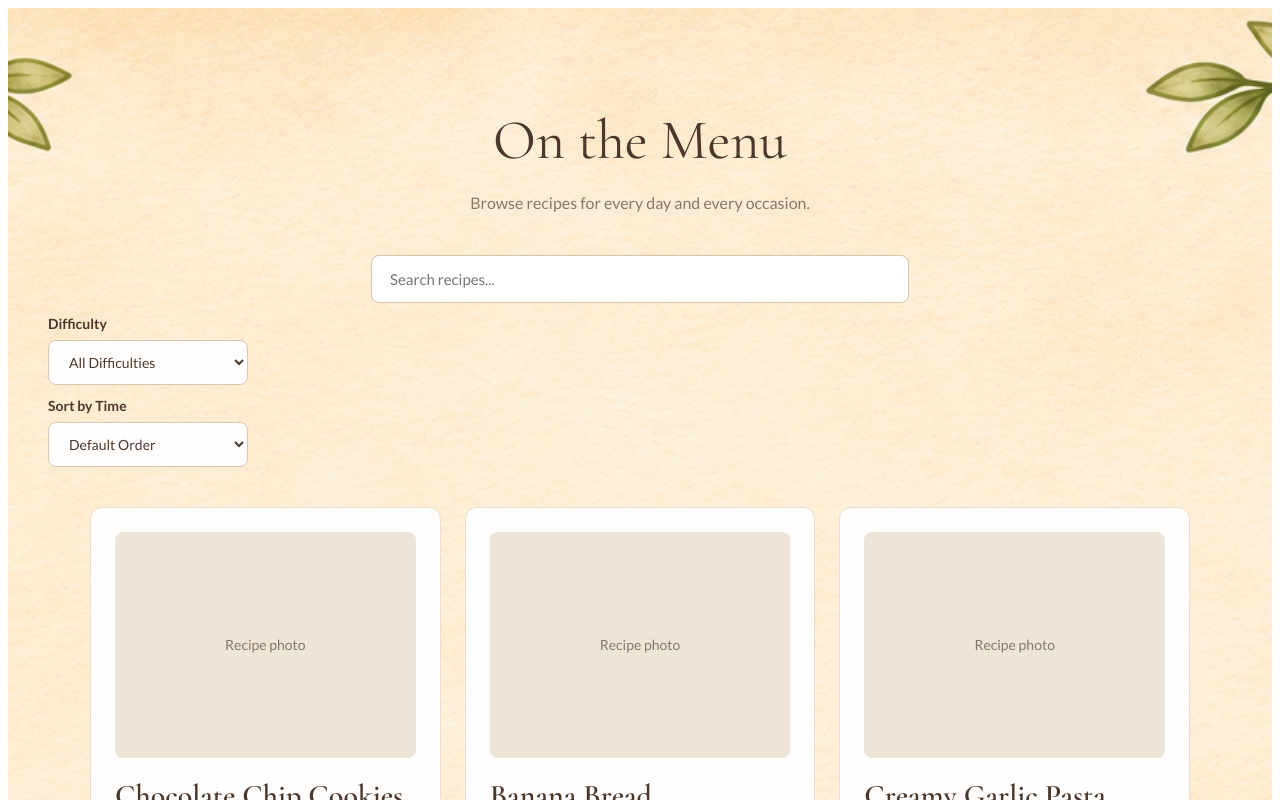
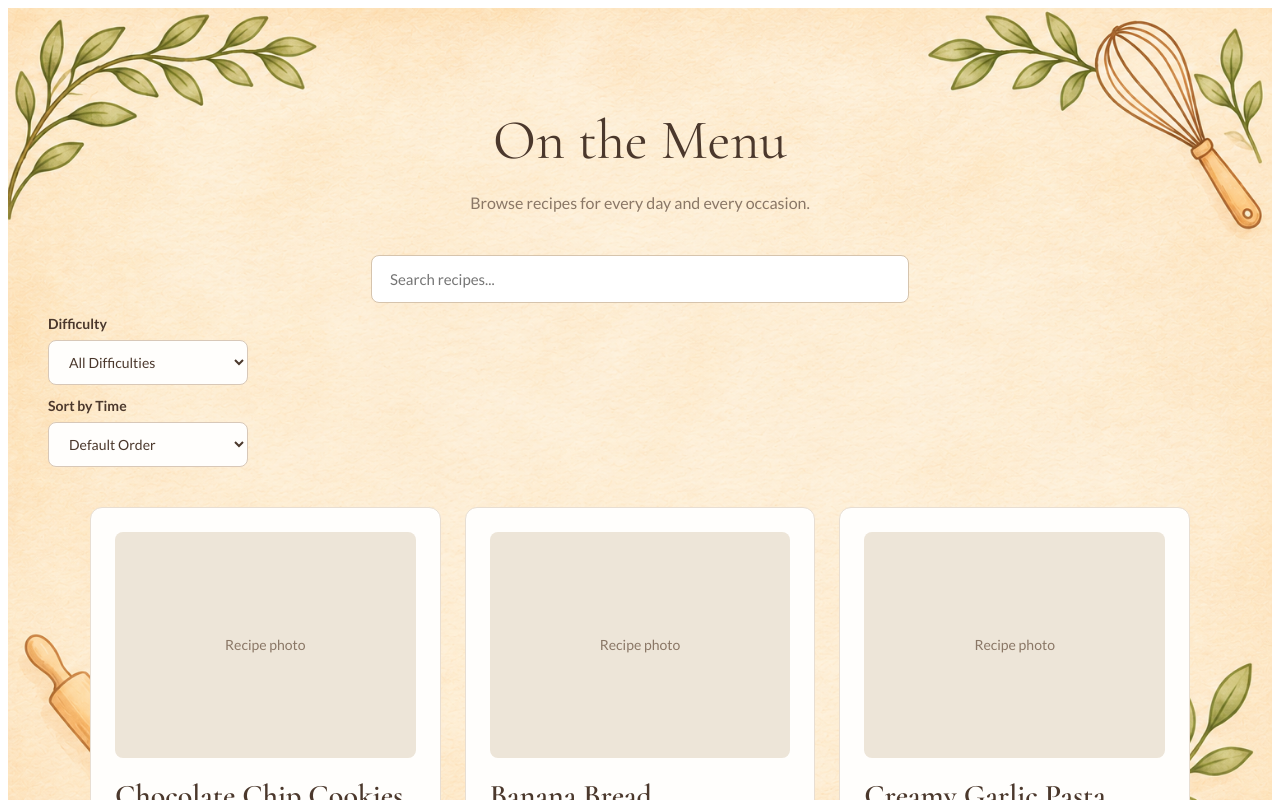
Before and after one commit to SE-Dominic/Smart-Baking-Assistant, a React (Vite) app in the folder frontend/uno-q-ui/: page / in a window 1280 px wide. Shown: the top 800 px of the page. Built offline with nearby package versions, Linux system fonts and the light colour scheme.

Commit message:
Adjust background size for recipe page
Changed background size to keep the entire illustration visible.

```diff
--- a/frontend/uno-q-ui/src/recipes.css
+++ b/frontend/uno-q-ui/src/recipes.css
@@ -24,7 +24,8 @@
 /* Decorative background for the recipe page */
   background-image: url("/recipe-background.png");
   background-color: #FFF5E7;
-  background-size: cover;
+  /* Keep the entire illustration visible instead of cropping it. */
+  background-size: 100% auto;
   background-position: center top;
   background-repeat: no-repeat;
   min-height: 100vh;
```
